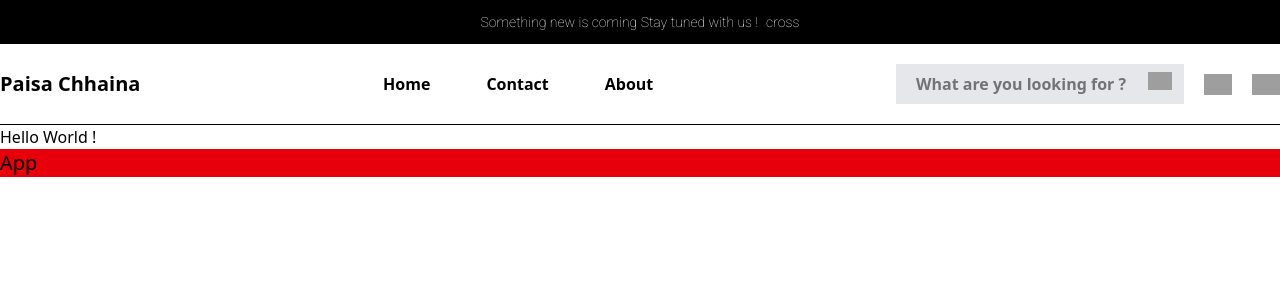
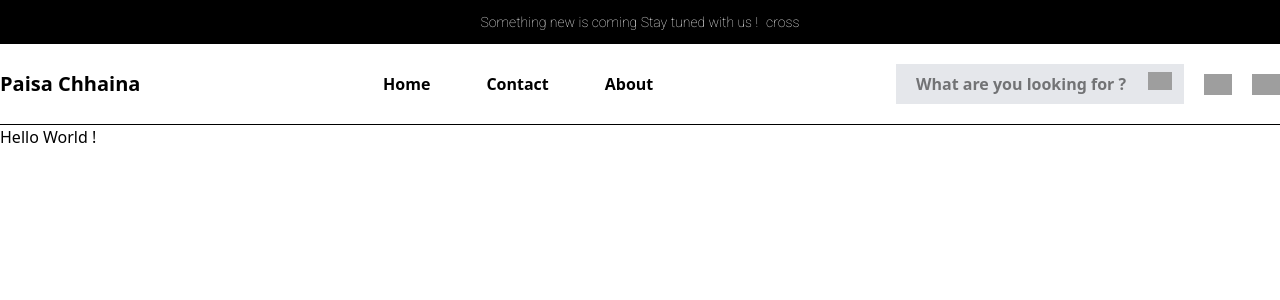
Before and after one commit to Prem-Poudel/our-ecommerce, a React (Vite) app in the folder Frontend/: page / in a window 1280 px wide. Shown: the top 300 px of the page. Built offline with nearby package versions, Linux system fonts and the light colour scheme; grey boxes are pictures that could not be loaded.

Commit message:
problem resolved

```diff
--- a/Frontend/src/App.jsx
+++ b/Frontend/src/App.jsx
@@ -8,12 +8,13 @@ import Navbar from './components/NavBar/Navbar'
 const App = () => {
   return (
     <div>
+       <div>
       <div className=''>
       <Header />
       <Navbar />
       <Home />
     </div>
-    <div className='text-xl text-black bg-red-600'>App</div>
+    </div>
     </div>
   )
 }
```
